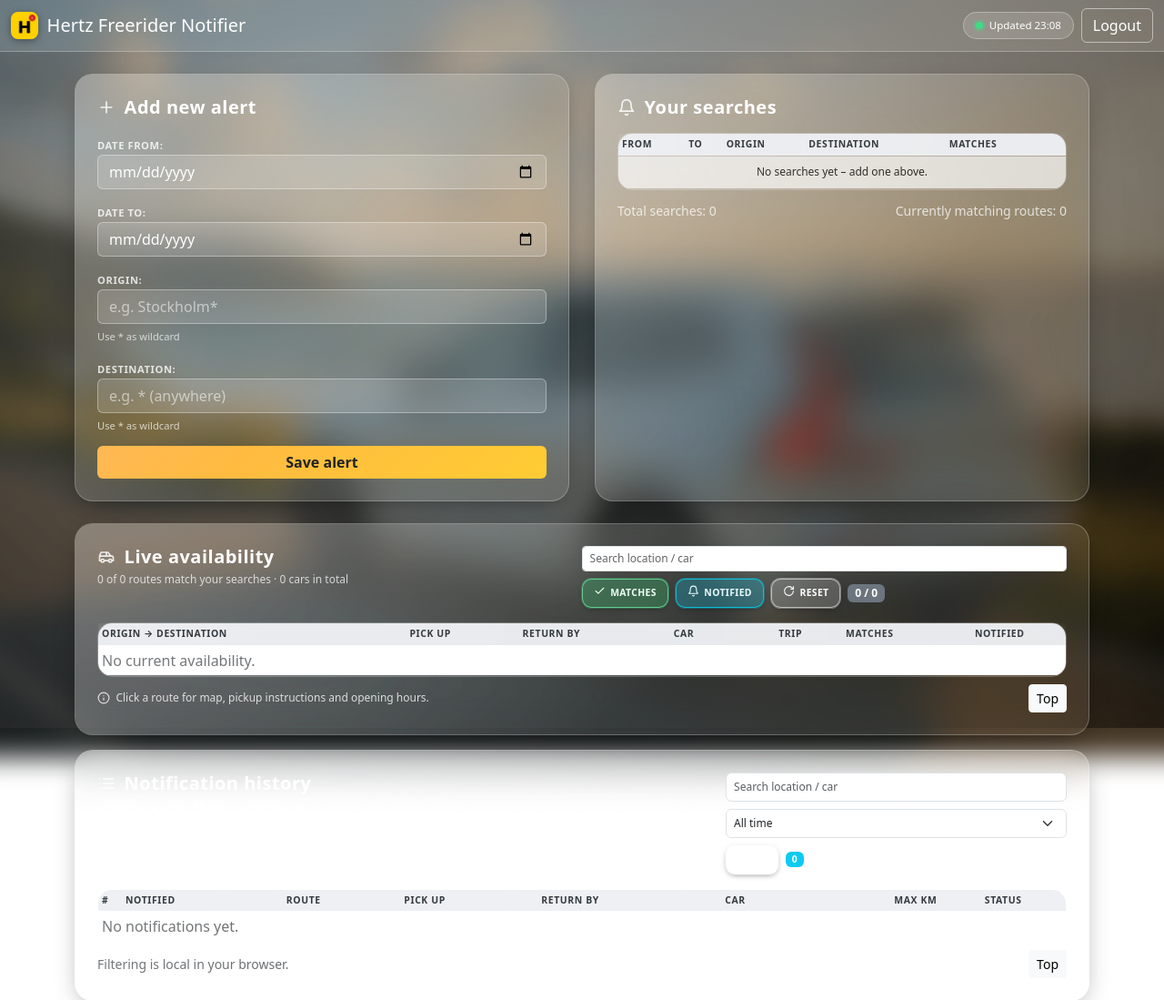
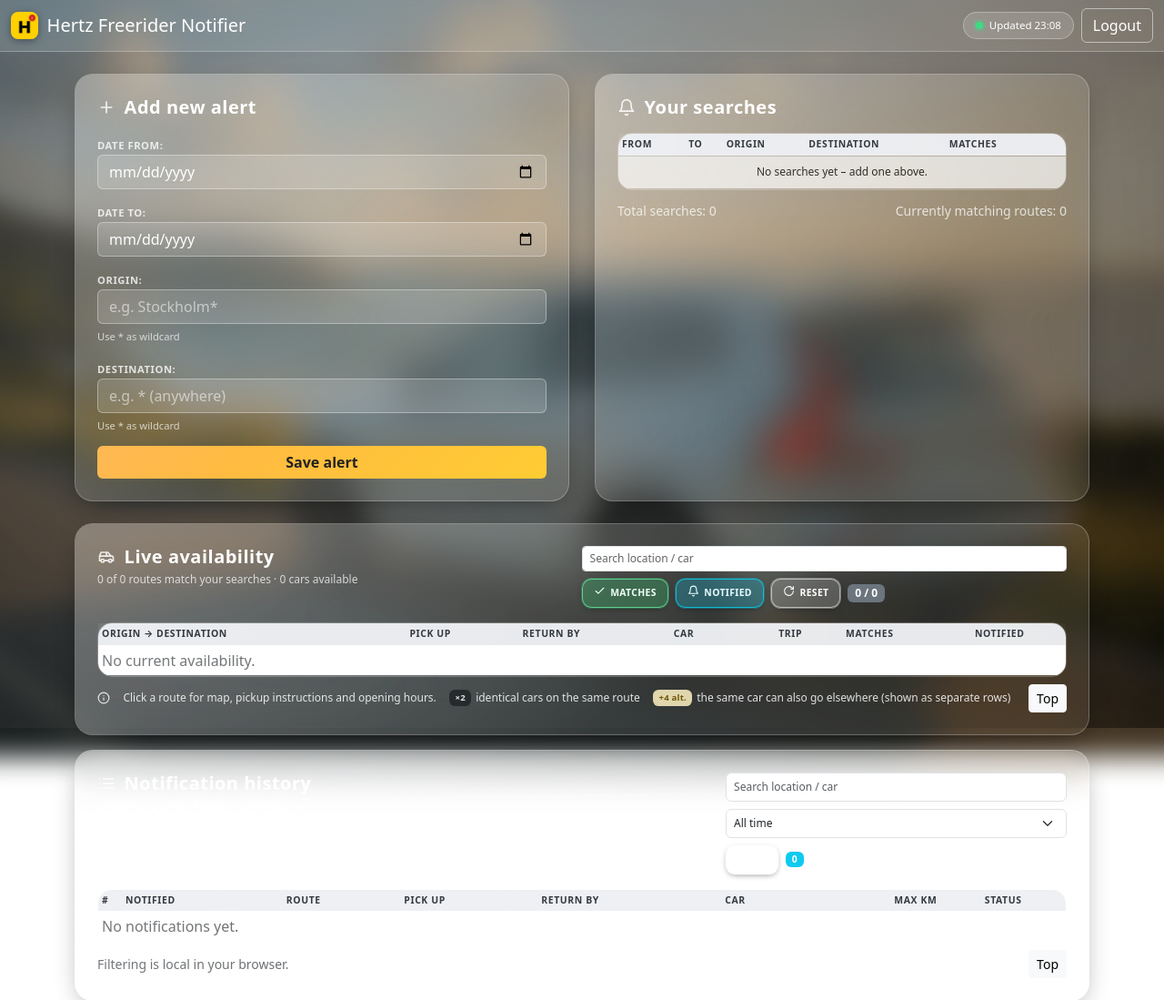
Before and after one commit to cr3ation/hertz-freerider-notifier, a Django app: page / in a window 1280 px wide. Shown: the top 1099 px of the page at 91% size. Run offline with Django 5.2, Linux system fonts and the light colour scheme; the visitor is signed in with stand-in values (Sample User, id 1); data that the repository does not hold is empty; parts of the project's set-up code (start-up, migrations or seed data) failed here and were passed over.

Commit message:
Count each car once and explain the ×N / +N alt. badges
"47 cars in total" counted API entries, so a car offered to five
destinations counted as five cars. Count distinct transportOfferId
instead and explain the row badges under the table.

Co-Authored-By: Claude Opus 5.5 <noreply@anthropic.com>

```diff
--- a/scheduler/static/scheduler/css/app.css
+++ b/scheduler/static/scheduler/css/app.css
@@ -276,7 +276,9 @@ body.auth-page nav.navbar { display:none; }
 .ico { flex:none; vertical-align:-2px; }
 .form-card form .helptext { font-size:.7rem; opacity:.7; color:#fff; }
 .form-card form input::placeholder { color:rgba(255,255,255,.55); }
-.hint-line { font-size:.75rem; opacity:.8; display:flex; align-items:center; gap:.4rem; }
+.hint-line { font-size:.75rem; opacity:.85; display:flex; align-items:center; flex-wrap:wrap; gap:.3rem .9rem; }
+.hint-line > span { display:inline-flex; align-items:center; gap:.3rem; }
+.hint-line .mini-badge { margin:0; }
 
 /* Opaque sticky headers so scrolled rows don't show through */
 .live-table-wrapper thead th, .history-wrapper thead th, .searches-table thead th { background:rgba(238,240,243,.97)!important; color:#343a40; }
--- a/scheduler/templates/scheduler/dashboard.html
+++ b/scheduler/templates/scheduler/dashboard.html
@@ -122,7 +122,7 @@
         <div class="d-flex flex-wrap justify-content-between align-items-start gap-3 mb-3 filters-bar">
             <div>
                 <h5 class="mb-1 section-title">{% icon 'car' 18 %}Live availability</h5>
-                <div class="meta-line">{{ matching_routes }} of {{ total_routes }} routes match your searches · {{ total_cars }} cars in total</div>
+                <div class="meta-line">{{ matching_routes }} of {{ total_routes }} routes match your searches · {{ total_cars }} cars available</div>
             </div>
             <div class="d-flex flex-wrap gap-2 align-items-center">
                 <input id="liveSearch" type="text" class="form-control form-control-sm" placeholder="Search location / car" aria-label="Search live availability">
@@ -222,7 +222,9 @@
             {% endfor %}
         </div>
         <div class="d-flex justify-content-between align-items-center mt-2 flex-wrap gap-2">
-            <p class="hint-line mb-0">{% icon 'info' 14 %}Click a route for map, pickup instructions and opening hours.</p>
+            <p class="hint-line mb-0">{% icon 'info' 14 %}Click a route for map, pickup instructions and opening hours.
+                <span><span class="mini-badge twin">×2</span>identical cars on the same route</span>
+                <span><span class="mini-badge alt">+4 alt.</span>the same car can also go elsewhere (shown as separate rows)</span></p>
             <button id="scrollTopLive" class="btn btn-light btn-sm">Top</button>
         </div>
         <script>
--- a/scheduler/views.py
+++ b/scheduler/views.py
@@ -40,8 +40,11 @@ def dashboard(request):
         raw_data = []
         api_error = str(e)
 
-    ride_ids = [str(r.get('id')) for pair in raw_data if isinstance(pair, dict) for r in pair.get('routes', [])] \
+    api_routes = [r for pair in raw_data if isinstance(pair, dict) for r in pair.get('routes', [])] \
         if isinstance(raw_data, list) else []
+    ride_ids = [str(r.get('id')) for r in api_routes]
+    # One car can be offered to several destinations (same transportOfferId), so count each car once
+    total_cars = len({r.get('transportOfferId') or r.get('id') for r in api_routes})
     notified_ids = set(NotifiedRide.objects.filter(ride_id__in=ride_ids).values_list('ride_id', flat=True))
     available_routes, route_details, search_match_counts = build_routes(raw_data, searches, notified_ids, now)
 
@@ -97,7 +100,7 @@ def dashboard(request):
         'route_details': route_details,
         'search_match_counts': search_match_counts,
         'total_routes': len(available_routes),
-        'total_cars': sum(r['count'] for r in available_routes),
+        'total_cars': total_cars,
         'matching_routes': sum(1 for r in available_routes if r['matches']),
         'api_error': api_error,
         'notified_history': notified_history,
```
